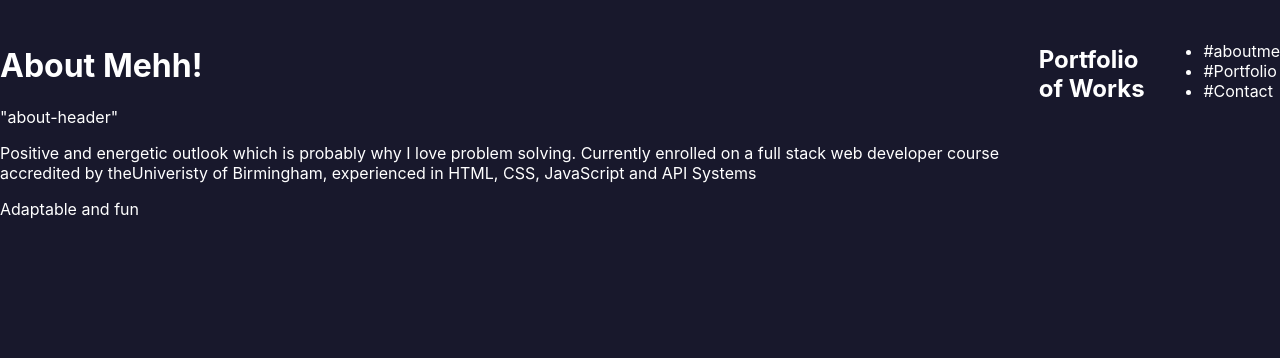
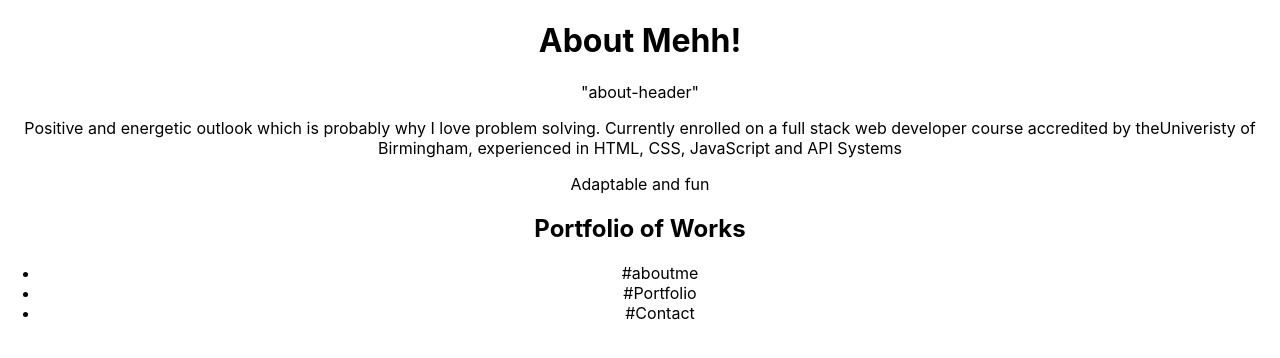
Before and after one commit to satpalmatharoo/react-portfolio, a React (Create React App) app in the folder reactportfolio/: page / in a window 1280 px wide. Shown: the top 358 px of the page. Built offline with nearby package versions, Linux system fonts and the light colour scheme.

Commit message:
import component

```diff
--- a/reactportfolio/src/App.css
+++ b/reactportfolio/src/App.css
@@ -1,4 +1,4 @@
-.Navbar {
+/* .Navbar {
   min-height: 100vh;
   background-color: rgb(24, 24, 44);
   color:white;
@@ -8,17 +8,21 @@
     justify-content: space-around;
   padding-top: 25px;
 
-}
+} */
 
 
 
 
 
-/* .App {
+.App {
+  display: flex;
   text-align: center;
+  list-style: none;
+  padding: top 30px;
+  justify-content: space-around;
 }
 
-.App-logo {
+/* .App-logo {
   height: 40vmin;
   pointer-events: none;
 }
```
